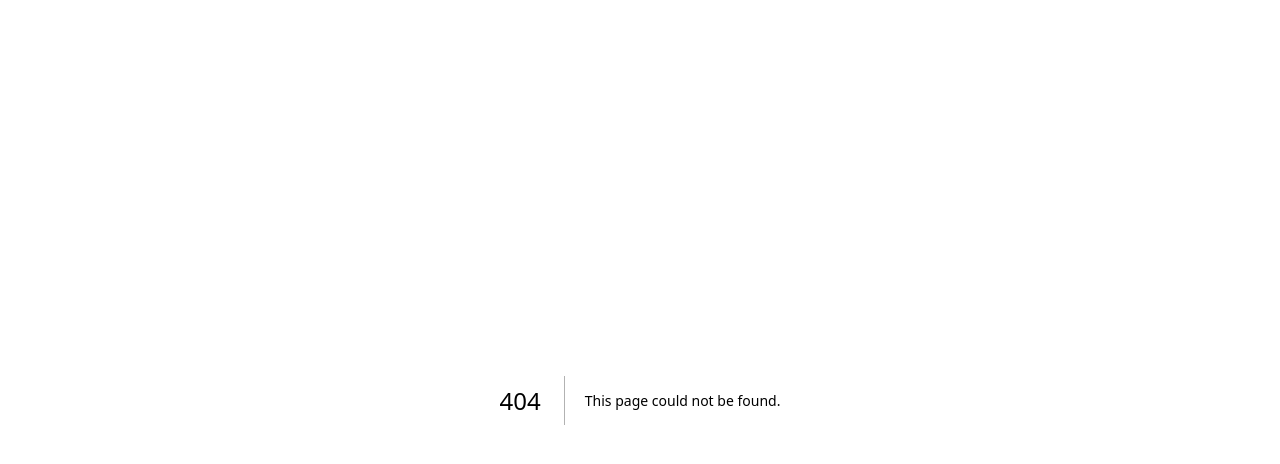
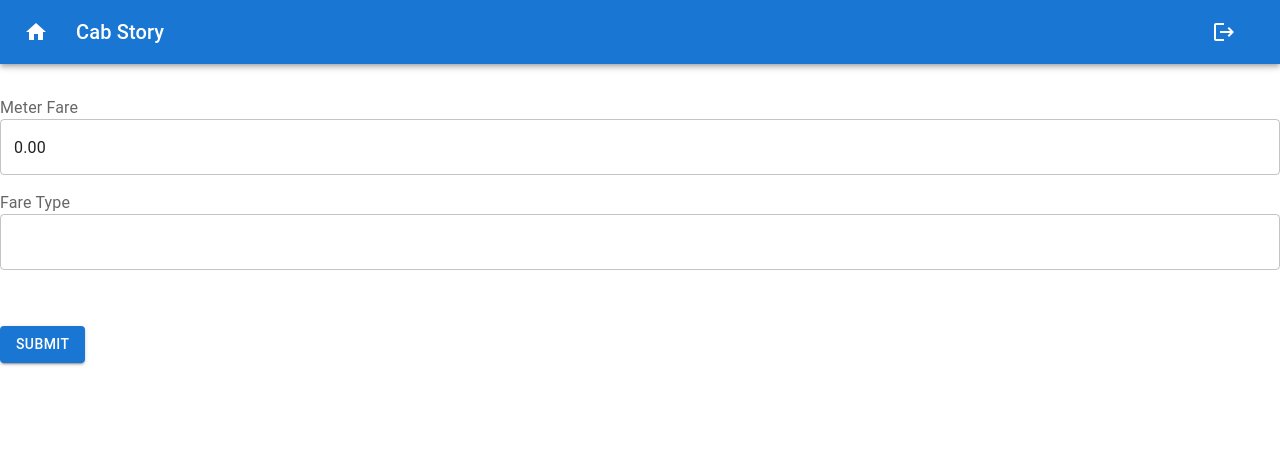
Before and after one commit to shipmunkdev/cabstory, a Next.js app: page /logtrip in a window 1280 px wide. Before the commit this address had no page. Shown: the top 464 px of the page. Built offline with nearby package versions, Linux system fonts and the light colour scheme.

Commit message:
chore(stash): stash

```diff
--- /dev/null
+++ b/app/Header.tsx
@@ -0,0 +1,39 @@
+'use client';
+import HomeIcon from '@mui/icons-material/Home';
+import LogoutIcon from '@mui/icons-material/Logout';
+import AppBar from '@mui/material/AppBar';
+import Box from '@mui/material/Box';
+import Button from '@mui/material/Button';
+import IconButton from '@mui/material/IconButton';
+import Toolbar from '@mui/material/Toolbar';
+import Typography from '@mui/material/Typography';
+import Link from 'next/link';
+import * as React from 'react';
+
+export default function ButtonAppBar() {
+  return (
+    <Box sx={{ flexGrow: 1 }}>
+      <AppBar position="static">
+        <Toolbar>
+          <Link href="/">
+            <IconButton
+              size="large"
+              edge="start"
+              color="inherit"
+              aria-label="menu"
+              sx={{ mr: 2 }}
+            >
+              <HomeIcon />
+            </IconButton>
+          </Link>
+          <Typography variant="h6" component="div" sx={{ flexGrow: 1 }}>
+            Cab Story
+          </Typography>
+          <Button color="inherit">
+            <LogoutIcon />
+          </Button>
+        </Toolbar>
+      </AppBar>
+    </Box>
+  );
+}
--- a/app/layout.tsx
+++ b/app/layout.tsx
@@ -1,5 +1,7 @@
 import './globals.css';
 import { Analytics } from '@vercel/analytics/react';
+
+import ResponsiveAppBar from './Header';
 
 export const metadata = {
   title: 'CabStory',
@@ -13,6 +15,7 @@ const RootLayout = ({ children }: { children: React.ReactNode }) => {
         <meta name="viewport" content="initial-scale=1, width=device-width" />
       </head>
       <body>
+        <ResponsiveAppBar />
         {children}
         <Analytics />
       </body>
--- /dev/null
+++ b/app/logtrip/LogTripForm.tsx
@@ -0,0 +1,86 @@
+'use client';
+import { Box, Button, FormControl } from '@mui/material';
+import React, { useState } from 'react';
+
+import FareTextField from './components/FareTextField';
+
+export default function LogTripForm() {
+  const [meterFare, setMeterFare] = useState('0.00');
+  const formatCurrency = (value: string) => {
+    return parseFloat(value).toLocaleString('en-US', {
+      style: 'currency',
+      currency: 'USD',
+      minimumFractionDigits: 0,
+      maximumFractionDigits: 2,
+    });
+  };
+
+  const handleMeterFareChange = (
+    event: React.ChangeEvent<HTMLInputElement>
+  ) => {
+    setMeterFare(formatCurrency(event.target.value));
+  };
+  return (
+    <Box
+      sx={{
+        display: 'flex',
+        flexDirection: 'column',
+        alignItems: 'center',
+        mt: 2,
+      }}
+    >
+      <Box sx={{ width: '100%', mb: 2 }}>
+        <form>
+          <FormControl sx={{ width: '100%', mt: 2 }}>
+            <FareTextField
+              id="meter-fare"
+              label="Meter Fare"
+              value={meterFare}
+              onChange={handleMeterFareChange}
+            />
+          </FormControl>
+
+          <FormControl sx={{ width: '100%', mt: 2 }}>
+            <FareTextField id="fare-type" label="Fare Type" />
+            {/* <RadioGroup
+              id="fare-type"
+              value={fareType}
+              onChange={handleFareTypeChange}
+              sx={{ flexDirection: 'row', justifyContent: 'center' }}
+            >
+              <FormControlLabel
+                value="short"
+                control={<Radio />}
+                label="Short"
+              />
+              <FormControlLabel
+                value="regular"
+                control={<Radio />}
+                label="Regular"
+              />
+              <FormControlLabel value="long" control={<Radio />} label="Long" />
+            </RadioGroup> */}
+          </FormControl>
+
+          <Box
+            sx={{
+              display: 'flex',
+              flexDirection: 'row',
+              justifyContent: 'space-between',
+              mt: 2,
+            }}
+          >
+            {/* Airport and Bridge Fee */}
+          </Box>
+
+          {/* Grand Total */}
+          <FormControl sx={{ width: '100%', mt: 2 }}></FormControl>
+
+          <Button type="submit" variant="contained" sx={{ mt: 2 }}>
+            Submit
+          </Button>
+        </form>
+      </Box>
+    </Box>
+  );
+}
--- /dev/null
+++ b/app/logtrip/components/FareTextField.tsx
@@ -0,0 +1,31 @@
+import FormLabel from '@mui/material/FormLabel';
+import TextField from '@mui/material/TextField';
+
+import type { TextFieldProps } from '@mui/material/TextField';
+
+const FareTextField = ({
+  id,
+  type,
+  label,
+  onChange,
+  ...rest
+}: TextFieldProps) => (
+  <>
+    <FormLabel htmlFor={id}>{label}</FormLabel>
+    <TextField
+      id={id}
+      name={id}
+      type={type}
+      onChange={onChange}
+      sx={{ textAlign: 'right' }}
+      InputProps={{
+        inputProps: {
+          pattern: '^[\\\\d]+$',
+        },
+      }}
+      {...rest}
+    />
+  </>
+);
+
+export default FareTextField;
--- /dev/null
+++ b/app/logtrip/page.tsx
@@ -0,0 +1,9 @@
+import React from 'react';
+
+import LogTripForm from './LogTripForm';
+
+const LogTripView = () => {
+  return <LogTripForm />;
+};
+
+export default LogTripView;
```
Also changed, not shown: .eslintrc.json.
